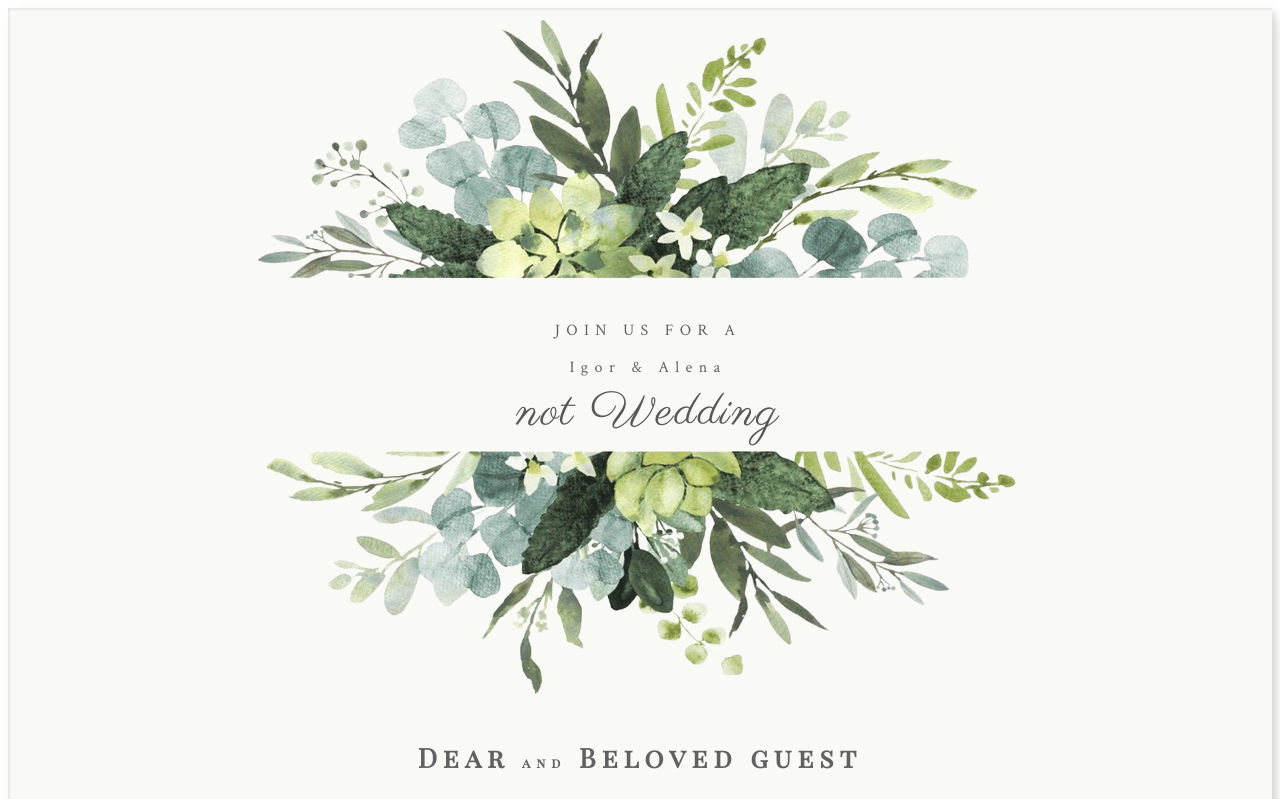
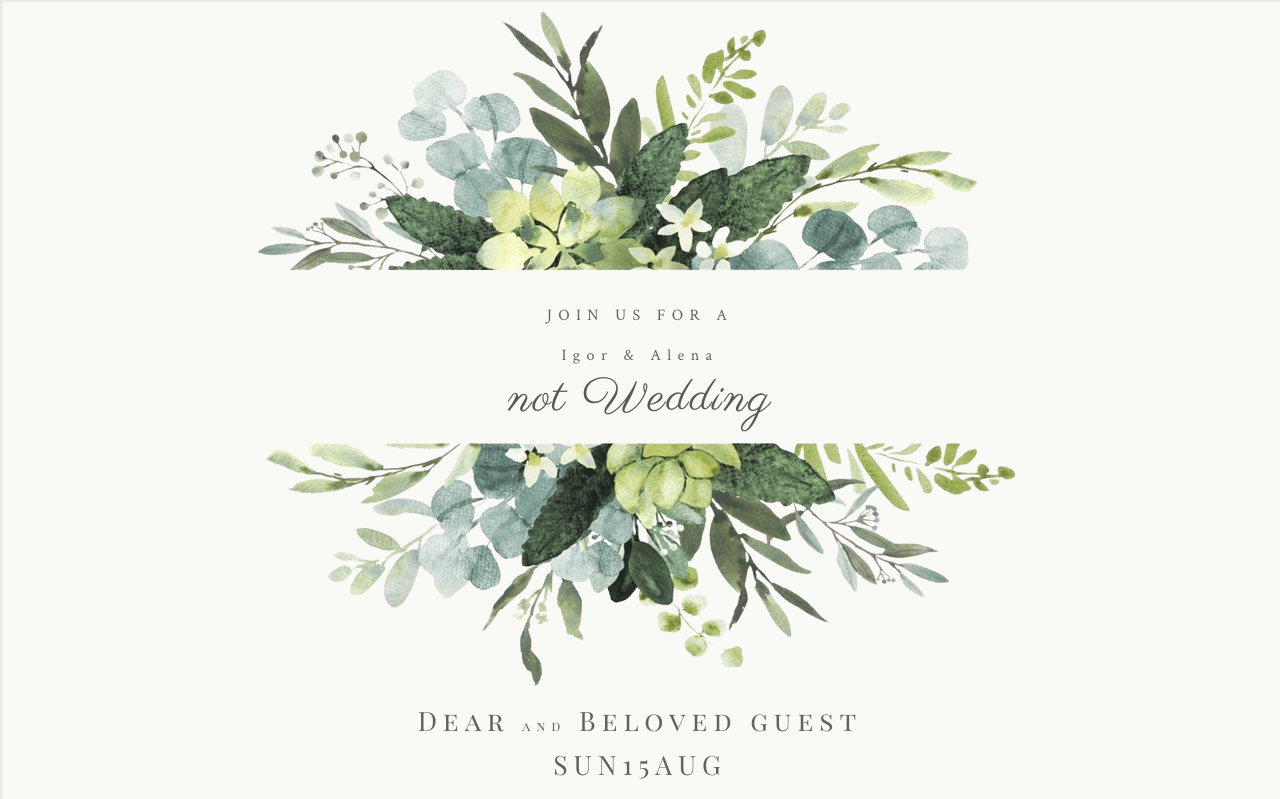
Before and after one commit to avistheripper/wedding-invitation, an Angular app: page / in a window 1280 px wide. Shown: the top 799 px of the page. Built offline with nearby package versions, Linux system fonts and the light colour scheme; a web font is replaced by a local one.

Commit message:
Rus text fix

```diff
--- a/package.json
+++ b/package.json
@@ -24,8 +24,10 @@
     "@angular/platform-browser": "~11.2.9",
     "@angular/platform-browser-dynamic": "~11.2.9",
     "@angular/router": "~11.2.9",
+    "bootstrap": "^5.0.1",
     "enhanced-resolve": "^5.7.0",
     "express": "^4.17.1",
+    "jquery": "^3.6.0",
     "path": "^0.12.7",
     "rxjs": "~6.5.4",
     "tslib": "^2.0.0",
--- a/src/app/main-info/main-info.component.css
+++ b/src/app/main-info/main-info.component.css
@@ -25,7 +25,7 @@
     color: #515151;
 
 }
- .people, .date-wrapper {
+ .people, .date-wrapper, .date-rus {
     color: #515151;
     font-family: 'Playfair Display SC', serif;
     font-size: 20pt;
@@ -37,16 +37,16 @@
     align-items: center;
 }
 
-.date-wrapper > span:first-of-type  {
+.date-wrapper > div:first-of-type  {
     border-right: 1px solid #515151;
     padding-right: 2rem;
 }
 
-.date-wrapper > span:nth-of-type(2)  {
+.date-wrapper > div:nth-of-type(2)  {
     padding:0 2rem 0 2rem;
 }
 
-.date-wrapper > span:last-of-type  {
+.date-wrapper > div:last-of-type  {
     border-left: 1px solid #515151;
     padding-left: 2rem;
 }
--- a/src/app/main-info/main-info.component.html
+++ b/src/app/main-info/main-info.component.html
@@ -21,10 +21,8 @@
         </div>
     </ng-container>
     <ng-template #rus>
-        <div class="date-wrapper">
-            <span>Воскресенье</span>
-            <span>15</span>
-            <span>Августа</span>
+        <div>
+            <p class="date-rus">Воскресенье <b>15</b>  Августа</p>
         </div>
         <p class="time">15:00  - 24:00 </p>
         <div class="place">
--- a/src/styles.css
+++ b/src/styles.css
@@ -1,4 +1,4 @@
-/* You can add global styles to this file, and also import other style files */
+@import "~bootstrap/dist/css/bootstrap.css";
 body {
     overflow-x: hidden;
 }
```
Also changed, not shown: 1 other file (tests, documents, lock files or other folders).
